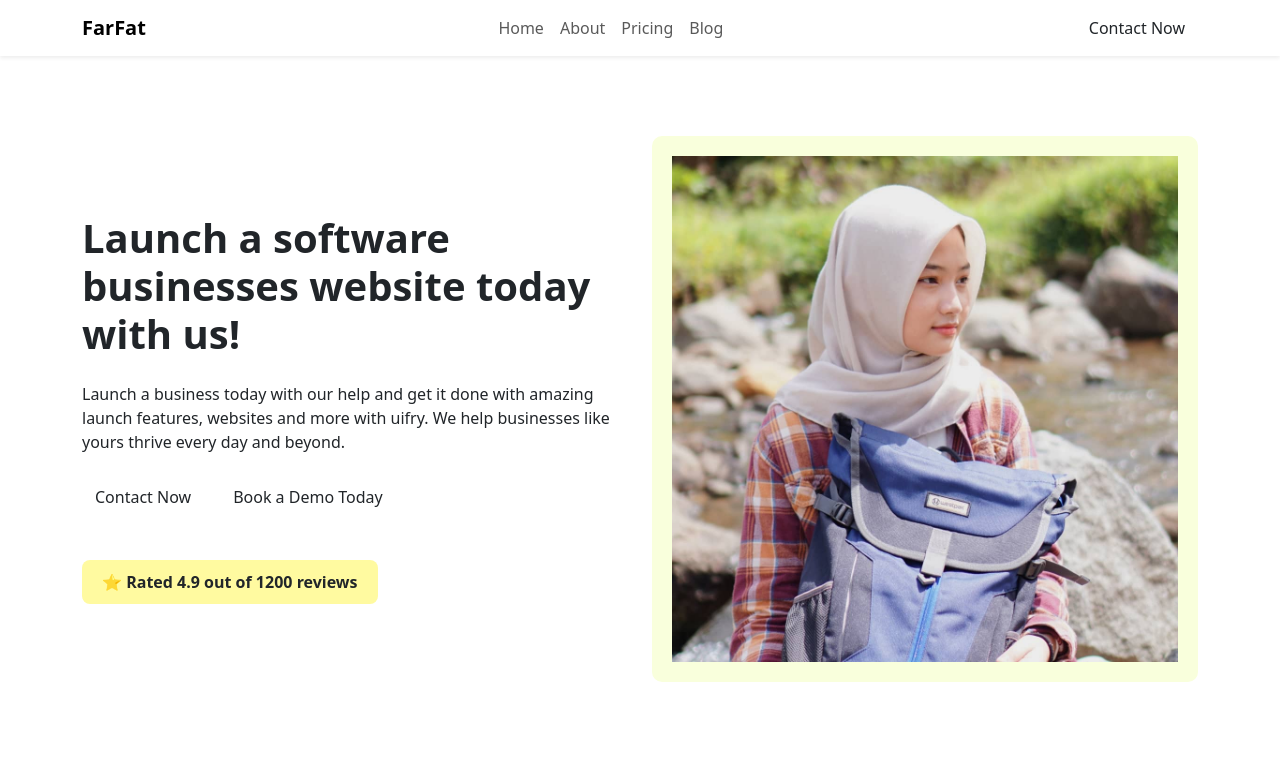
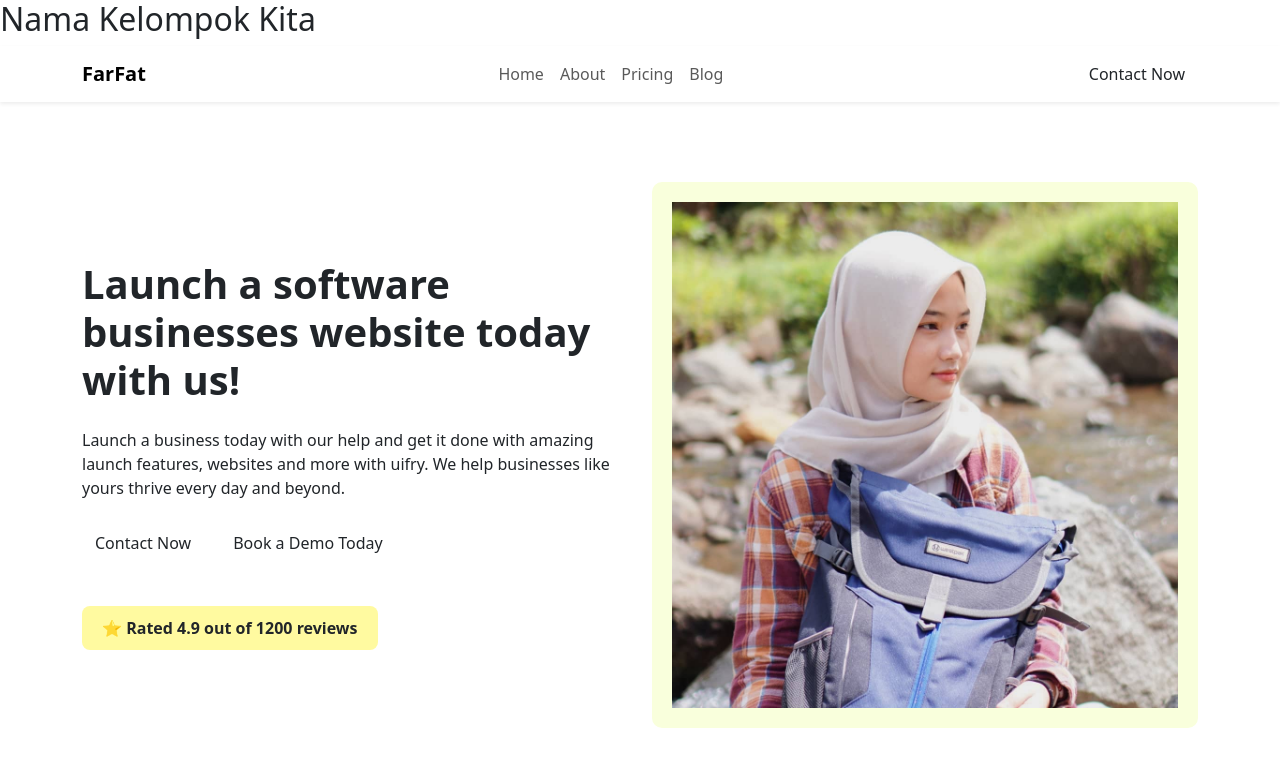
Before and after one commit to Farih-R/hubungkangithub, a plain HTML site: page index.html in a window 1280 px wide. Drawn offline with nearby package versions, Linux system fonts and the light colour scheme.

Commit message:
heading baru

```diff
--- a/index.html
+++ b/index.html
@@ -14,6 +14,7 @@
 </html>
 
 <body>
+  <h2>Nama Kelompok Kita</h2>
     <nav class="navbar navbar-expand-lg bg-white shadow-sm">
         <div class="container">
           <a class="navbar-brand fw-bold" href="#">FarFat</a>
```
